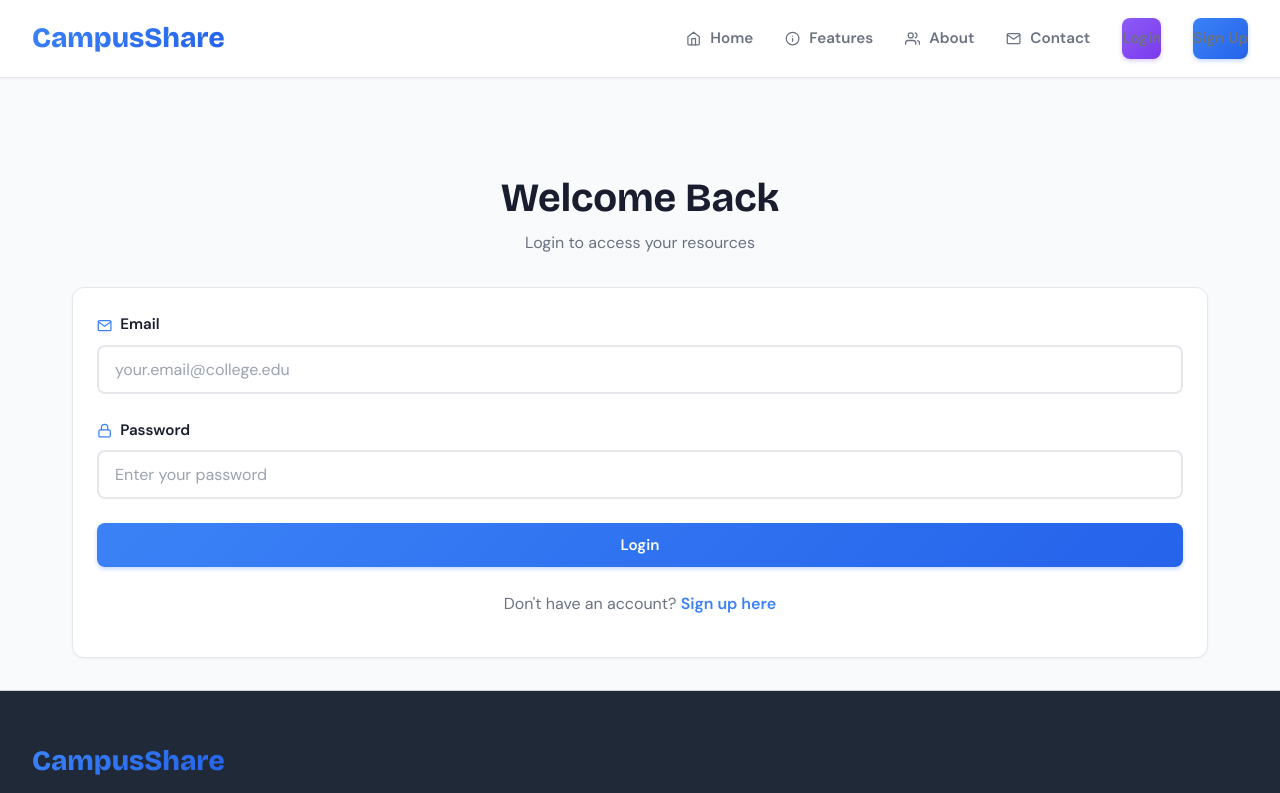
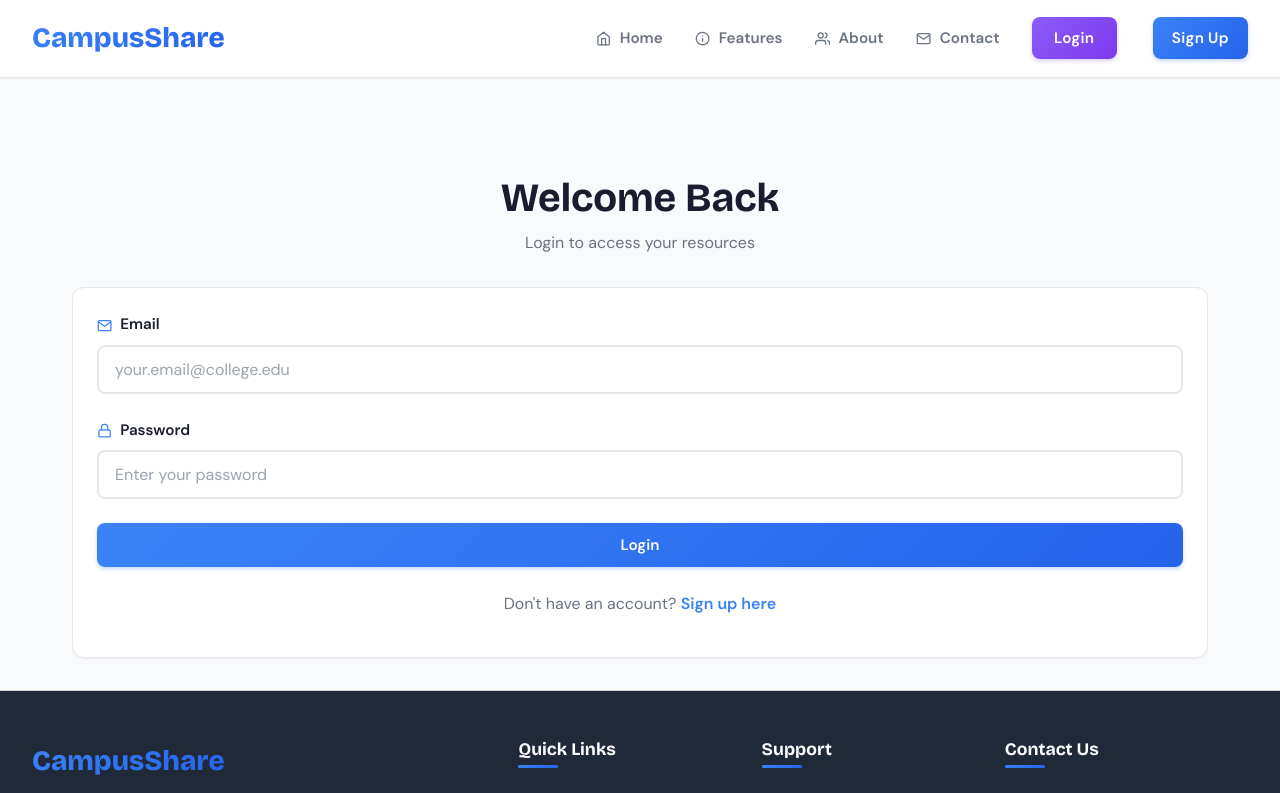
Before and after one commit to rajhemant076/campusshare-frontend, a React (Vite) app: page /login in a window 1280 px wide. Shown: the top 793 px of the page. Built offline with nearby package versions, Linux system fonts and the light colour scheme; no server answers.

Commit message:
styling updated to blue theme -3

```diff
--- a/src/App.css
+++ b/src/App.css
@@ -247,6 +247,9 @@ img {
 /* ===================================== */
 /* NAVBAR STYLES - White Background */
 /* ===================================== */
+/* ===================================== */
+/* NAVBAR STYLES - ENHANCED */
+/* ===================================== */
 .navbar {
   background: var(--bg-nav);
   border-bottom: 1px solid var(--border);
@@ -338,9 +341,80 @@ img {
   animation: slideIn var(--transition-normal) var(--transition-timing);
 }
 
-@keyframes slideIn {
-  from { transform: scaleX(0); }
-  to { transform: scaleX(1); }
+/* ===================================== */
+/* NAVBAR BUTTON STYLES - Login/Signup Fixes */
+/* ===================================== */
+
+/* Override default button styles for navbar */
+.navbar-links .btn {
+  padding: 0.6rem 1.2rem;
+  font-size: 0.95rem;
+  min-width: 85px;
+  text-align: center;
+  font-weight: 600;
+  letter-spacing: 0.3px;
+  border-radius: var(--radius-md);
+  transition: all var(--transition-fast) var(--transition-timing);
+  display: inline-flex;
+  align-items: center;
+  justify-content: center;
+  line-height: 1.5;
+}
+
+/* Login button - Secondary color */
+.navbar-links .btn-secondary {
+  background: var(--secondary-gradient);
+  color: white !important;
+  box-shadow: 0 2px 4px rgba(139, 92, 246, 0.3);
+}
+
+.navbar-links .btn-secondary:hover {
+  background: linear-gradient(135deg, var(--secondary-dark), var(--secondary));
+  transform: translateY(-2px);
+  box-shadow: 0 4px 8px rgba(124, 58, 237, 0.4);
+  color: white !important;
+}
+
+/* Signup button - Primary color */
+.navbar-links .btn-primary {
+  background: var(--primary-gradient);
+  color: white !important;
+  box-shadow: 0 2px 4px rgba(59, 130, 246, 0.3);
+}
+
+.navbar-links .btn-primary:hover {
+  background: linear-gradient(135deg, var(--primary-dark), var(--primary));
+  transform: translateY(-2px);
+  box-shadow: 0 4px 8px rgba(37, 99, 235, 0.4);
+  color: white !important;
+}
+
+/* Remove any inherited styles that might affect buttons */
+.navbar-links li .btn {
+  padding: 0.6rem 1.2rem !important;
+  color: white !important;
+}
+
+.navbar-links li .btn-primary,
+.navbar-links li .btn-secondary {
+  color: white !important;
+}
+
+/* Adjust spacing between buttons */
+.navbar-links li:has(.btn) {
+  display: flex;
+  align-items: center;
+  gap: 0.5rem;
+}
+
+.navbar-links li:last-child {
+  margin-left: 0.25rem;
+}
+
+/* Ensure buttons are properly aligned */
+.navbar-links .btn-sm {
+  padding: 0.6rem 1.2rem !important;
+  font-size: 0.95rem !important;
 }
 
 /* Hamburger Button */
@@ -391,6 +465,152 @@ img {
   color: white;
   transform: translateY(-2px);
   box-shadow: var(--shadow-md);
+}
+
+@keyframes slideIn {
+  from { transform: scaleX(0); }
+  to { transform: scaleX(1); }
+}
+
+/* ===================================== */
+/* RESPONSIVE NAVBAR */
+/* ===================================== */
+
+/* Tablet and Mobile */
+@media (max-width: 768px) {
+  .navbar-container {
+    flex-wrap: wrap;
+  }
+
+  .hamburger-btn {
+    display: flex;
+    align-items: center;
+    justify-content: center;
+  }
+
+  .navbar-links {
+    display: none;
+    width: 100%;
+    flex-direction: column;
+    gap: var(--spacing-sm);
+    padding: var(--spacing-md) 0;
+    margin-top: var(--spacing-md);
+    border-top: 1px solid var(--border);
+  }
+
+  .navbar-links.active {
+    display: flex;
+    animation: slideDown var(--transition-normal) var(--transition-timing);
+  }
+
+  .navbar-links li {
+    width: 100%;
+    text-align: center;
+  }
+
+  .navbar-links a {
+    width: 100%;
+    padding: var(--spacing-sm);
+    justify-content: center;
+  }
+
+  .navbar-links a.active::after {
+    bottom: -2px;
+  }
+
+  /* Mobile button styles */
+  .navbar-links .btn,
+  .navbar-links li .btn,
+  .navbar-links .btn-primary,
+  .navbar-links .btn-secondary {
+    width: 100% !important;
+    padding: 0.8rem !important;
+    margin: 0.25rem 0 !important;
+    min-width: auto !important;
+  }
+
+  .navbar-links li:has(.btn) {
+    flex-direction: column;
+    width: 100%;
+    gap: 0.25rem;
+  }
+
+  .navbar-links li:last-child {
+    margin-left: 0;
+    margin-top: 0.5rem;
+  }
+
+  .logout-item {
+    width: 100%;
+  }
+
+  .logout-btn {
+    width: 100%;
+    justify-content: center;
+  }
+
+  /* Navbar Animation */
+  .navbar-links {
+    max-height: 0;
+    opacity: 0;
+    overflow: hidden;
+    padding: 0;
+    transition: all var(--transition-normal) var(--transition-timing);
+  }
+
+  .navbar-links.active {
+    max-height: 500px;
+    opacity: 1;
+    padding: var(--spacing-md) 0;
+  }
+
+  .navbar-links li {
+    transform: translateY(-20px);
+    opacity: 0;
+    transition: all var(--transition-normal) var(--transition-timing);
+  }
+
+  .navbar-links.active li {
+    transform: translateY(0);
+    opacity: 1;
+  }
+
+  .navbar-links.active li:nth-child(1) { transition-delay: 0.1s; }
+  .navbar-links.active li:nth-child(2) { transition-delay: 0.15s; }
+  .navbar-links.active li:nth-child(3) { transition-delay: 0.2s; }
+  .navbar-links.active li:nth-child(4) { transition-delay: 0.25s; }
+  .navbar-links.active li:nth-child(5) { transition-delay: 0.3s; }
+  .navbar-links.active li:nth-child(6) { transition-delay: 0.35s; }
+  .navbar-links.active li:nth-child(7) { transition-delay: 0.4s; }
+  .navbar-links.active li:nth-child(8) { transition-delay: 0.45s; }
+}
+
+/* Small Mobile */
+@media (max-width: 480px) {
+  .navbar-logo {
+    font-size: 1.5rem;
+  }
+
+  .navbar-logo svg {
+    width: 24px;
+    height: 24px;
+  }
+
+  .navbar-links .btn,
+  .navbar-links li .btn {
+    padding: 0.7rem !important;
+  }
+}
+
+@keyframes slideDown {
+  from {
+    opacity: 0;
+    transform: translateY(-10px);
+  }
+  to {
+    opacity: 1;
+    transform: translateY(0);
+  }
 }
 
 /* ===================================== */
@@ -425,6 +645,7 @@ img {
   background: rgba(255, 255, 255, 0.3);
   transform: translate(-50%, -50%);
   transition: width 0.3s, height 0.3s;
+  color: white;
 }
 
 .btn:active::after {
@@ -1734,6 +1955,7 @@ input[type="file"].form-input::file-selector-button:hover {
 .footer-container {
   max-width: 1400px;
   margin: 0 auto;
+  /* display: flex; */
 }
 
 .footer-grid {
@@ -1767,6 +1989,10 @@ input[type="file"].form-input::file-selector-button:hover {
 
 .footer-logo:hover {
   opacity: 0.8;
+}
+.footer-top{
+  display: flex;
+  flex-wrap: wrap;
 }
 
 .footer-logo span {
@@ -2925,6 +3151,18 @@ input[type="file"].form-input::file-selector-button:hover {
 
   .footer-brand {
     min-width: 200px;
+
+  }
+  .footer-top{
+    flex-direction: column;
+    justify-content: center;
+    text-align: center;
+    align-items: center;
+    gap: 2vh;
+  }
+  .footer-bottom {
+    flex-direction: column;
+    text-align: center;
   }
 }
 
```
